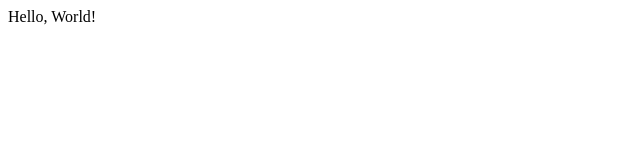
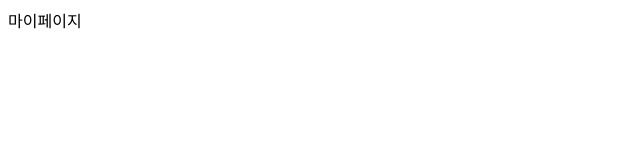
Before and after one commit to keepgoingLikelion/meringue-FE, a React (Vite) app: page / in a window 1280 px wide. Shown: the top 160 px of the page, without its empty margins (0-640 px from the left). Built offline with nearby package versions, Linux system fonts and the light colour scheme.

Commit message:
[Init]#1-file structure setting and edit .eslintrc

```diff
--- a/src/App.tsx
+++ b/src/App.tsx
@@ -1,8 +1,9 @@
 import './App.css';
+import UserPage from './pages/UserPage';
 
 function App() {
   return (
-    <div>Hello, World!</div>
+    <UserPage />
   );
 }
 
--- /dev/null
+++ b/src/global.d.ts
@@ -0,0 +1,4 @@
+declare module '*.css' {
+  const content: { [className: string]: string };
+  export = content;
+}
--- /dev/null
+++ b/src/pages/UserPage.tsx
@@ -0,0 +1,12 @@
+// import React from "react";
+import styles from '../styles/UserPage.module.css';
+
+function Mypage() {
+  return (
+    <div className={styles.container}>
+      마이페이지
+    </div>
+  );
+}
+
+export default Mypage;
--- /dev/null
+++ b/src/styles/UserPage.module.css
@@ -0,0 +1,4 @@
+.container{
+    background-color: white;
+    display: flex;
+}
```
Also changed, not shown: .eslintrc.cjs, src/components/Calender.tsx (added), src/components/LogThumbnail.tsx (added), src/components/UserPostList/UserPostList.tsx (added), src/components/UserPostList/UserPostListQueries.tsx (added), src/pages/UserLog.tsx (added).
